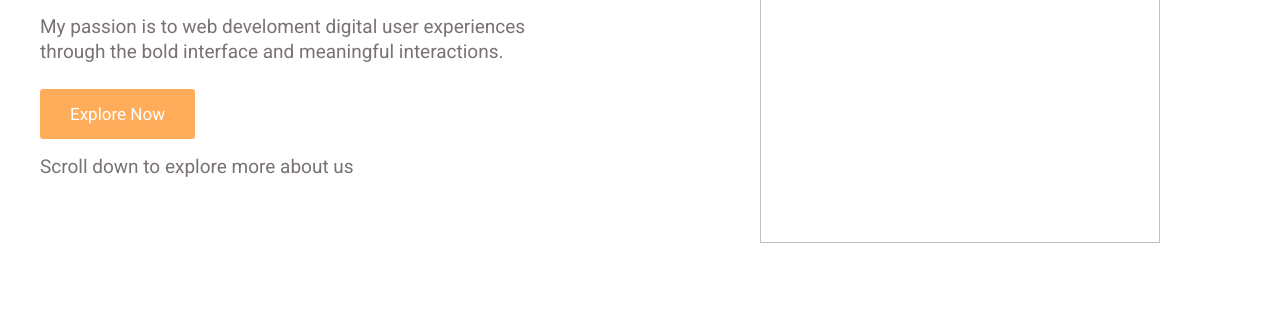
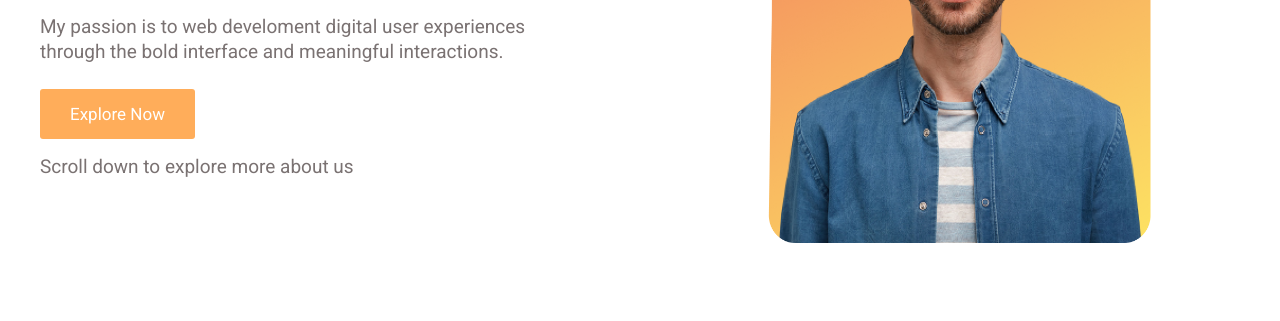
Before and after one commit to azimuddin2/Developer_Website, a plain HTML site: page index.html in a window 1280 px wide. Shown: the part 243-564 px from the top of the page. Drawn offline with Linux system fonts and the light colour scheme; files whose address does not match are found by name.

Commit message:
image update

```diff
--- a/index.html
+++ b/index.html
@@ -21,7 +21,7 @@
                 <p>Scroll down to explore more about us</p>
             </div>
             <div class="homeSliderImage">
-                <img src="file://images/person/person-1.png">
+                <img src="images/person/person-1.png">
             </div>
         </div>
     </section>
```
